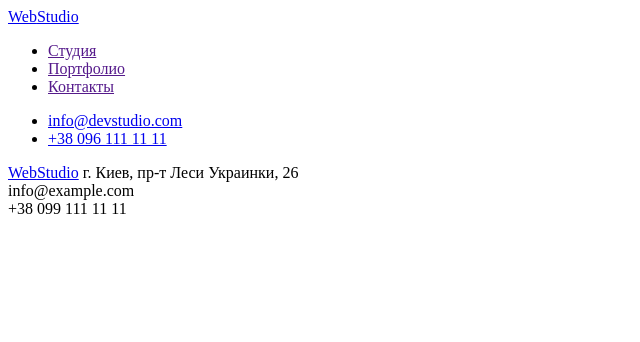
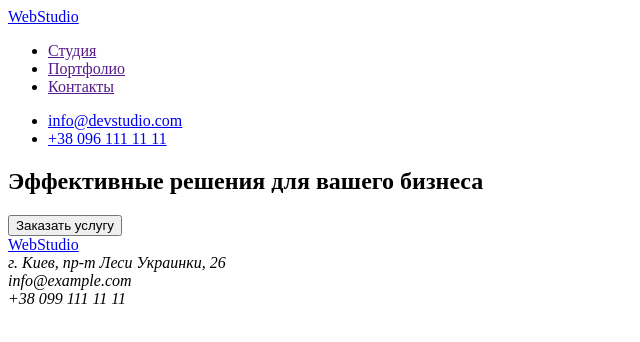
Before and after one commit to Chyhryn/goit-markup-hw-01, a plain HTML site: page index.html in a window 1280 px wide. Shown: the whole page, without its empty margins (0-640 px from the left). Drawn offline with Linux system fonts and the light colour scheme.

Commit message:
Додає секцію герой та обгортає address у div

```diff
--- a/index.html
+++ b/index.html
@@ -23,15 +23,23 @@
         <li><a href="tel:380961111111">+38 096 111 11 11</a></li>
       </ul>
     </header>
+    <main>
+      <section class="hero">
+        <h1 class="hero-title">Эффективные решения для вашего бизнеса</h1>
+        <button type="button">Заказать услугу</button>
+      </section>
+    </main>
     <footer>
       <a href="/index.html" aria-label="Логотип WebStudio"
         ><span>Web</span>Studio</a
       >
-      <adress>
-        г. Киев, пр-т Леси Украинки, 26<br />
-        info@example.com <br />
-        +38 099 111 11 11 <br />
-      </adress>
+      <div>
+        <address>
+          г. Киев, пр-т Леси Украинки, 26<br />
+          info@example.com <br />
+          +38 099 111 11 11 <br />
+        </address>
+      </div>
     </footer>
   </body>
 </html>
```
